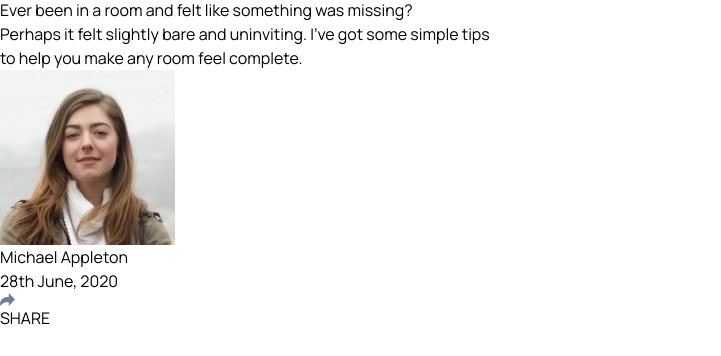
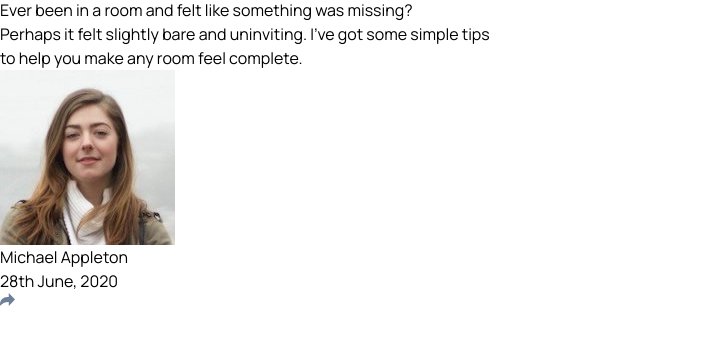
Before and after one commit to SajeedAninda/Article_Preview-Component, a React (Vite) app: page / in a window 1280 px wide. Shown: the part 554-910 px from the top of the page, without its empty margins (0-721 px from the left). After the commit the page ends 860 px from the top, so only its background shows below. Built offline with nearby package versions, Linux system fonts and the light colour scheme.

Commit message:
Created functionality for tooltip

```diff
--- a/src/Components/Article.jsx
+++ b/src/Components/Article.jsx
@@ -1,4 +1,4 @@
-import React from 'react';
+import React, { useState } from 'react';
 import mainImg from "../assets/drawers.jpg"
 import avatar from "../assets/avatar.jpg"
 import shareIcon from "../assets/icon-share.svg"
@@ -7,6 +7,14 @@ import pinIcon from "../assets/icon-pinterest.svg";
 import twitterIcon from "../assets/icon-twitter.svg";
 
 const Article = () => {
+    let [showTooltip, setShowTooltip] = useState(false);
+
+    let toggleTooltip = () => {
+        setShowTooltip(!showTooltip);
+    }
+
+
+
     return (
         <div className='w-full h-screen bg-[#ecf2f8] flex justify-center items-center relative'>
             <div className='h-fit w-[60%] rounded-2xl bg-white flex overflow-hidden'>
@@ -39,12 +47,13 @@ const Article = () => {
                             </div>
                         </div>
 
-                        <div className='w-[50%] flex justify-end items-center cursor-pointer'>
+                        <div onClick={toggleTooltip} className='w-[50%] flex justify-end items-center cursor-pointer'>
                             <div className='p-2 bg-[#e8ebf0] rounded-full'>
                                 <img className='w-[17px]' src={shareIcon} alt="Share Icon" />
                             </div>
                         </div>
 
+                        {showTooltip &&
                             <div className='absolute bottom-72 right-52 w-56 px-8 py-4 z-10 bg-[#48556a] text-white text-center rounded-lg shadow-lg flex justify-between items-center'>
                                 <p className='text-[13px] text-[#a9bddf] font-bold tracking-widest'>SHARE</p>
                                 <div className='flex space-x-2'>
@@ -54,6 +63,7 @@ const Article = () => {
                                 </div>
                                 <div className='absolute bottom-[-6px] left-1/2 transform -translate-x-1/2 w-3 h-3 bg-[#48556a] rotate-45'></div>
                             </div>
+                        }
                     </div>
                 </div>
             </div>
```
Lines whose indentation alone changed are shown as unchanged.
